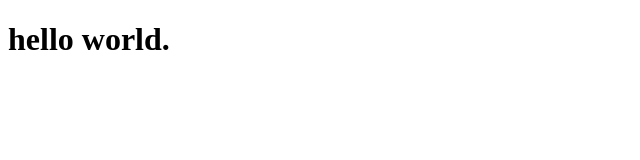
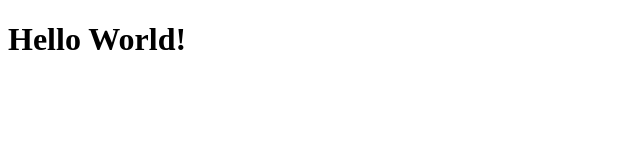
Before and after one commit to trexasch/hello-world, a plain HTML site: page index.html in a window 1280 px wide. Shown: the whole page, without its empty margins (0-640 px from the left). Drawn offline with Linux system fonts and the light colour scheme.

Commit message:
Changed text

```diff
--- a/index.html
+++ b/index.html
@@ -5,6 +5,6 @@
     <title>Hello World!</title>
 </head>
 <body>
-    <h1>hello world.</h1>
+    <h1>Hello World!</h1>
 </body>
 </html>
```
